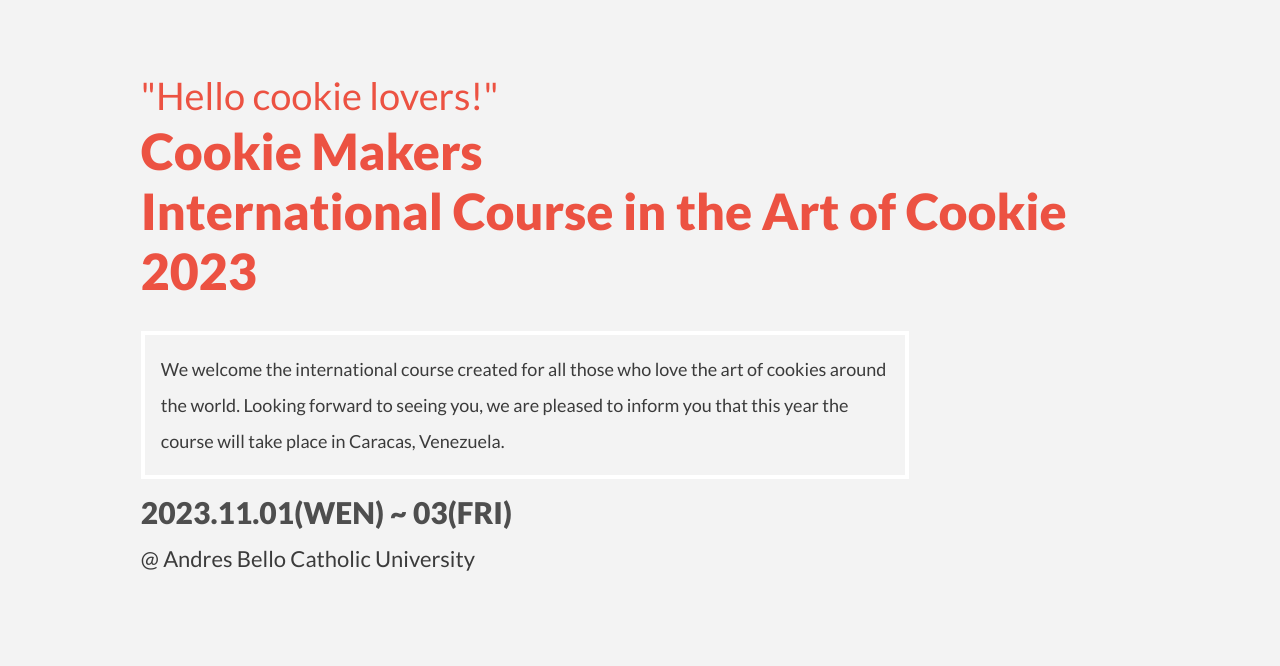
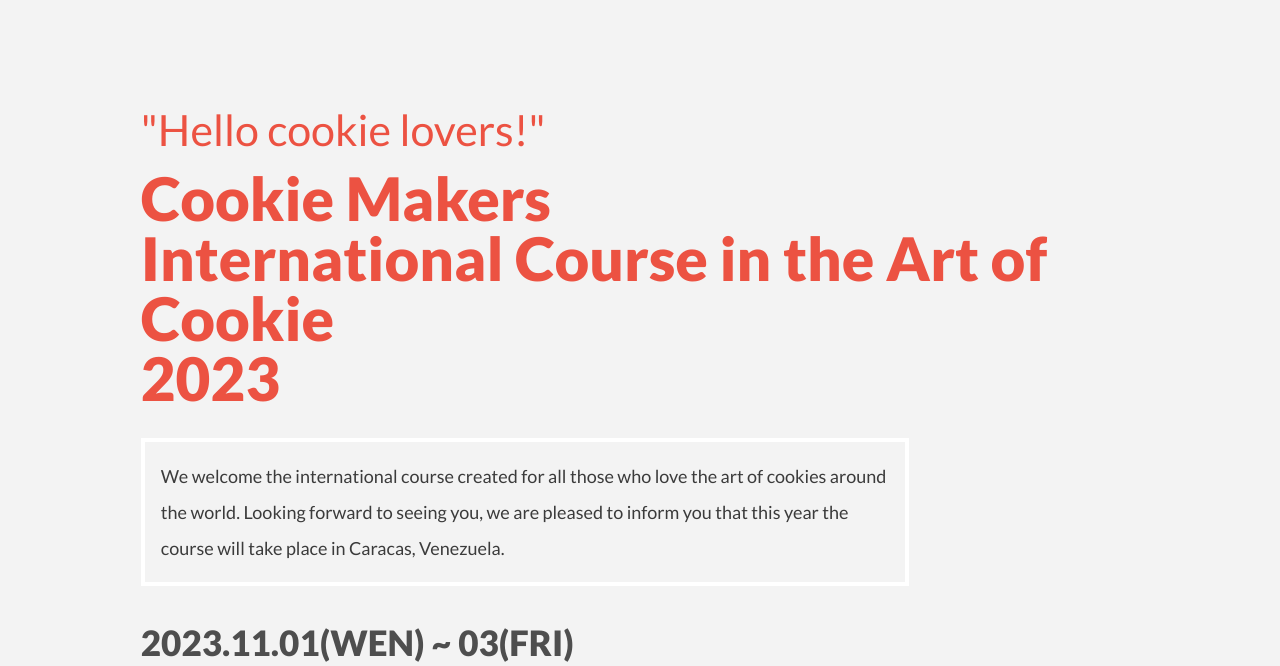
Before and after one commit to Luiscarlosvd/capstone-project-cookiemasters, a website: page index.html in a window 1280 px wide. Shown: the part 110-776 px from the top of the page. Drawn offline with Linux system fonts and the light colour scheme.

Commit message:
Added changes in font size on titles in headline and fixed linters

```diff
--- a/css/about.css
+++ b/css/about.css
@@ -90,7 +90,7 @@ body {
   font-size: 2em;
 }
 
-.background-course-text p{
+.background-course-text p {
   font-size: 23px;
 }
 
@@ -121,10 +121,10 @@ footer {
   }
 
   .headline-section {
-    padding-top: 3em;
+    padding-top: 5em;
   }
 
-  .headline-section span {
+  .h3-headline {
     display: none;
   }
 
--- a/css/style.css
+++ b/css/style.css
@@ -117,13 +117,16 @@ nav a:hover {
 .headline-section h1 {
   color: #ec5242;
   font-weight: 900;
-  font-size: 50px;
+  font-size: 45px;
   margin-bottom: 30px;
+  line-height: 1em;
 }
 
-.headline-section h1 span {
+.h3-headline {
+  color: #ec5242;
   font-weight: 400;
-  font-size: 38px;
+  font-size: 33px;
+  margin-bottom: 0.3em;
 }
 
 .container-p {
@@ -132,7 +135,7 @@ nav a:hover {
   max-width: 48em;
 }
 
-.headline-section h3 {
+.date-h3 {
   margin-top: 0.5em;
   font-weight: 900;
   font-size: 30px;
@@ -372,6 +375,23 @@ nav a:hover {
     margin: 0 11%;
   }
 
+  .headline-section h1 {
+    font-size: 60px;
+  }
+
+  .h3-headline,
+  .date-h3 {
+    margin-top: 1em;
+  }
+
+  .date-h3 {
+    font-size: 35px;
+  }
+
+  .h3-headline {
+    font-size: 43px;
+  }
+
   .headline-section {
     padding-top: 5%;
   }
--- a/index.html
+++ b/index.html
@@ -42,8 +42,8 @@
 
         <main>
             <section class="headline-section margin-container">
-                <h1><span>"Hello cookie lovers!"</span><br>
-                    Cookie Makers<br>
+                <h3 class="h3-headline">"Hello cookie lovers!"</h3>
+                <h1>Cookie Makers<br>
                     International Course in the Art of Cookie <br>
                     2023</h1>
                 <div class="container-p">
@@ -53,7 +53,7 @@
                         Caracas,
                         Venezuela.</p>
                 </div>
-                <h3>2023.11.01(WEN) ~ 03(FRI)</h3>
+                <h3 class="date-h3">2023.11.01(WEN) ~ 03(FRI)</h3>
                 <p class="paragraphs b-h3">@ Andres Bello Catholic University</p>
             </section>
         </main>
```
Also changed, not shown: about.html (+2 -2 lines).
